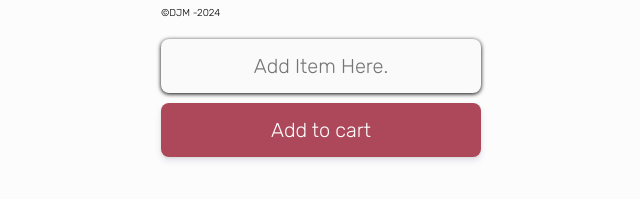
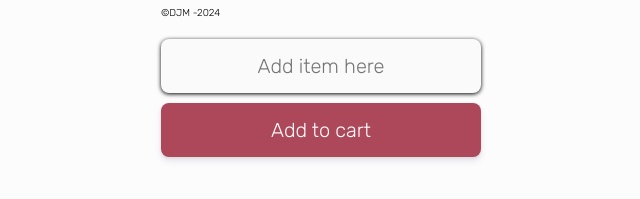
Before and after one commit to djmirontos/shopeelist, a plain HTML site: page index.html in a window 1280 px wide. Shown: the part 183-382 px from the top of the page, 319-959 px from the left. Drawn offline with Linux system fonts and the light colour scheme; no server answers.

Commit message:
Update index.html

```diff
--- a/index.html
+++ b/index.html
@@ -17,7 +17,7 @@
         <div class="container">
             <img src="./assets/cat.png">
             <p>©DJM -2024</p>
-            <input type="text" id="input-field" placeholder="Add Item Here.">
+            <input type="text" id="input-field" placeholder="Add item here">
             <button id="add-button">Add to cart</button>
             <ul id="shopping-list">
 
```
